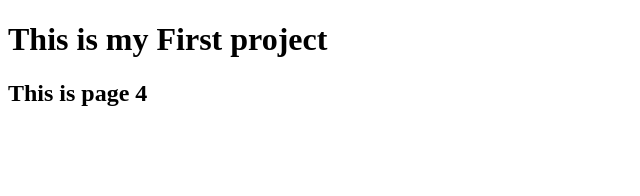
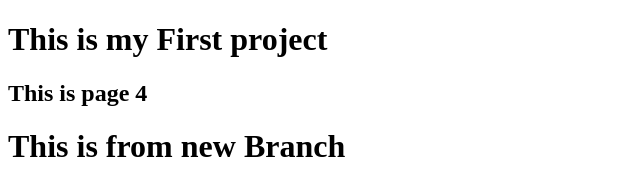
Before and after one commit to Tinuranjen/SampleProject2, a plain HTML site: page index.html in a window 1280 px wide. Shown: the whole page, without its empty margins (0-640 px from the left). Drawn offline with Linux system fonts and the light colour scheme.

Commit message:
new h1 added

```diff
--- a/index.html
+++ b/index.html
@@ -8,6 +8,7 @@
 <body>
     <h1>This is my First project</h1>
     <h2>This is page 4</h2>
+    <h1>This is from new Branch</h1>
 
 
 </body>
```
